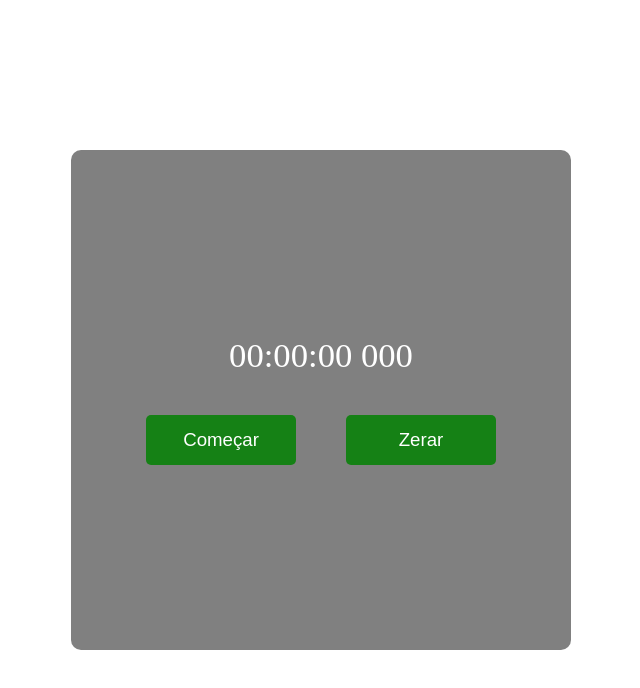
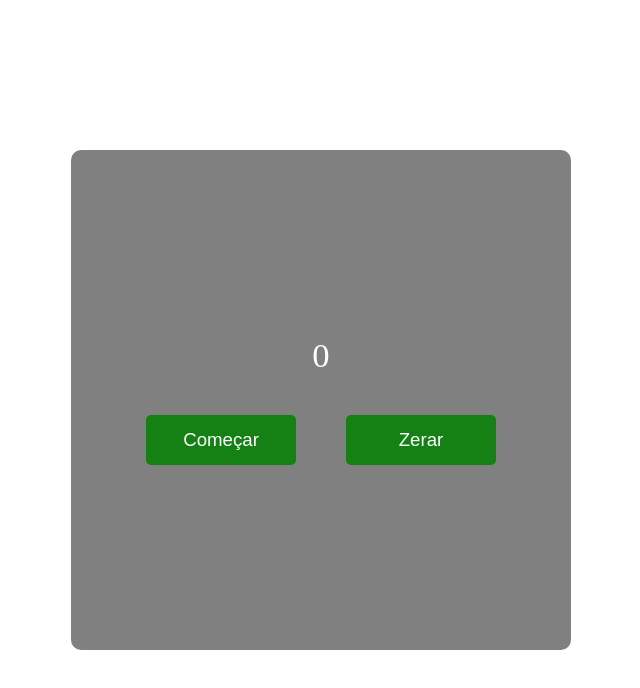
Before and after one commit to lcsmelo-0/cronometro, a plain HTML site: page index.html in a window 1280 px wide. Both pictures are taken after a click on the button "Zerar". Shown: the whole page, without its empty margins (319-959 px from the left). Drawn offline with Linux system fonts and the light colour scheme.

Commit message:
Adicionar funcao de zerar cronometro

```diff
--- a/index.html
+++ b/index.html
@@ -10,7 +10,7 @@
 </head>
 <body>
     <section>
-        <div id="cronometro">00:00:00 000</div>
+        <div id="cronometro">0</div>
         <div id="botoes">
             <button id="comecar_parar">Começar</button>
             <button id="zerar">Zerar</button>
--- a/script.js
+++ b/script.js
@@ -1,4 +1,5 @@
 let comecar_parar = document.querySelector("#comecar_parar");
+let zerar = document.querySelector("#zerar");
 let cronometro = document.querySelector("#cronometro");
 let iniciado = false, hora_inicio, hora_atual, init_cronometro, tempo_passado;
 
@@ -31,3 +32,11 @@ function controlar(){
 }
 
 comecar_parar.onclick = controlar;
+
+function zerar_cronometro(){
+    tempo_passado = 0;
+    hora_inicio = new Date().getTime();
+    cronometro.innerHTML =  tempo_passado;
+}
+
+zerar.onclick = zerar_cronometro;
```
